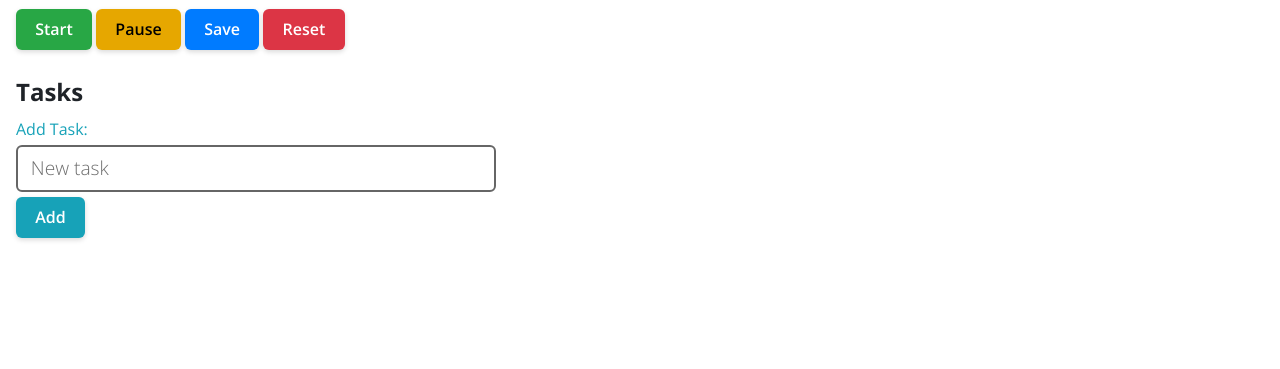
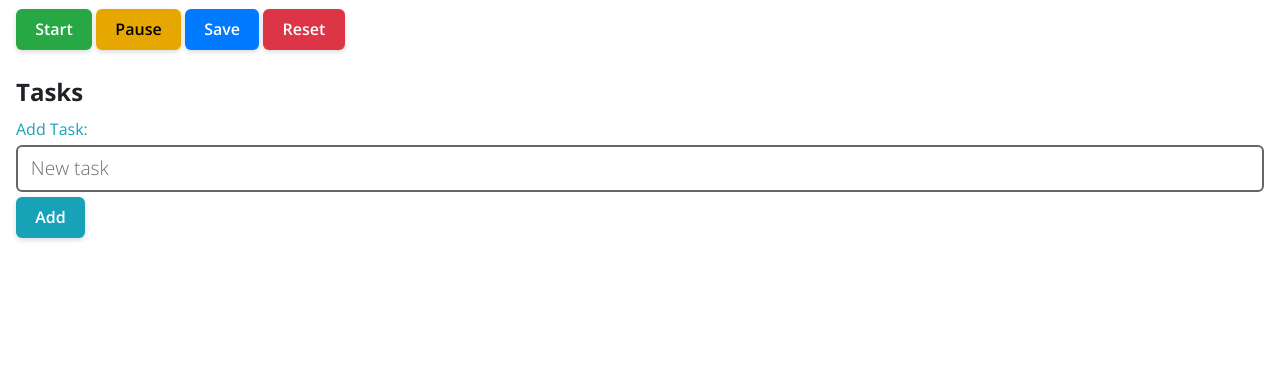
Before and after one commit to alok-38/poomodoro, a browser extension: page index.html in a window 1280 px wide. Shown: the part 431-800 px from the top of the page. Drawn offline with Linux system fonts and the light colour scheme; files whose address does not match are found by name.

Commit message:
deploying again

```diff
--- a/styles/main.css
+++ b/styles/main.css
@@ -9,7 +9,7 @@
 body {
     padding: 1rem;
     font-family: var(--font-primary);
-    width: 40vw;
+    width: 100vw;
     background-color: #fff;
     color: #333;
     /* Base text color for accessibility */
```
